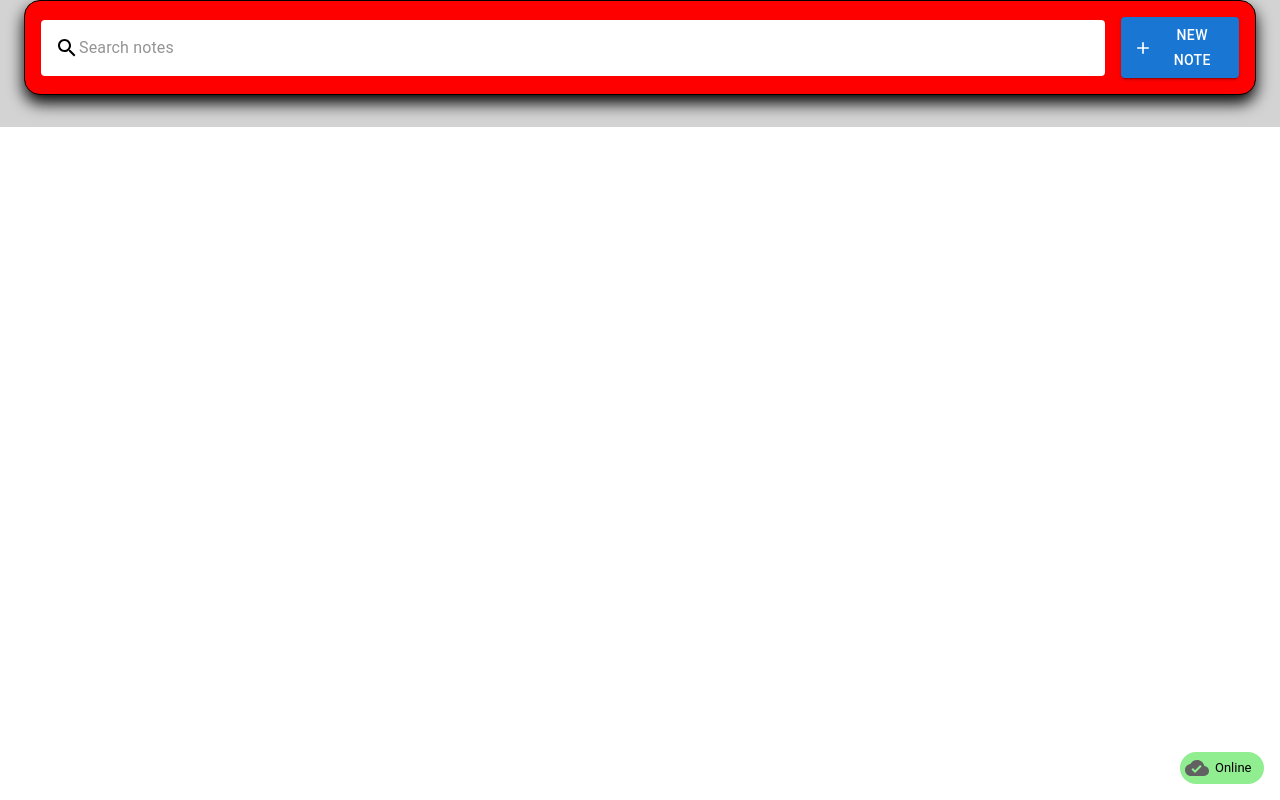
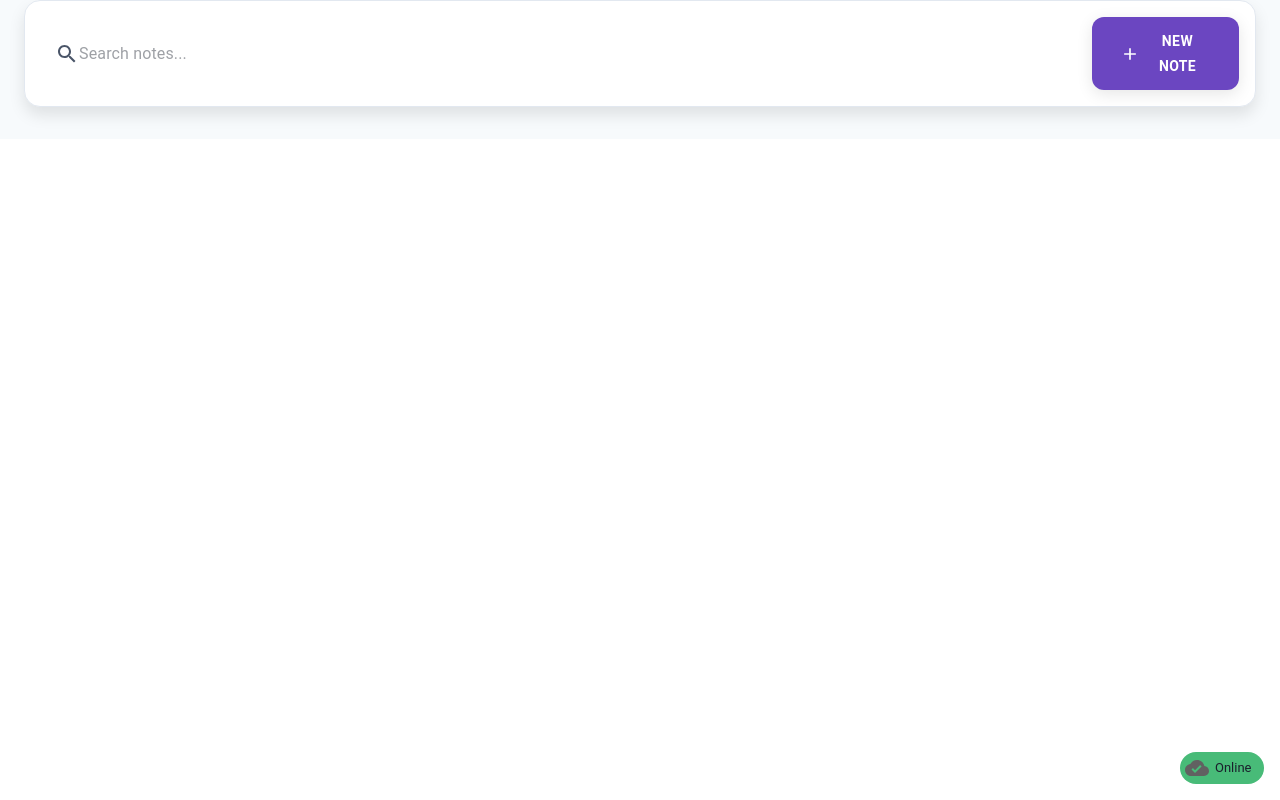
Before and after one commit to Aman1131145/notlify, a React (Create React App) app: page / in a window 1280 px wide. Built offline with nearby package versions, Linux system fonts and the light colour scheme.

Commit message:
Added centralized colors

```diff
--- a/src/components/IsOnline.js
+++ b/src/components/IsOnline.js
@@ -2,6 +2,7 @@ import { CloudDone } from '@mui/icons-material'
 import { Box, Chip } from '@mui/material'
 import React from 'react'
 import { pulse } from '../assets/Animations'
+import { colors } from '../theme/colors'
 
 function IsOnline() {
     return (
@@ -9,14 +10,14 @@ function IsOnline() {
             sx={{ position: 'fixed', bottom: 16, right: 16, display: 'flex', gap: 2 }}
         >
             <Chip
-            icon={<CloudDone/>}
-            label={'Online'}
-            sx={{
-                animation: `${pulse} 2s infinite`,
-                backdropFilter: 'blur(12px)',
-                bgcolor: 'lightgreen',
-                color: 'black'
-            }}
+                icon={<CloudDone />}
+                label={'Online'}
+                sx={{
+                    animation: `${pulse} 2s infinite`,
+                    backdropFilter: 'blur(12px)',
+                    bgcolor: colors.status.online,
+                    color: colors.text.primary
+                }}
             />
         </Box>
     )
--- a/src/components/NoteList.js
+++ b/src/components/NoteList.js
@@ -1,16 +1,19 @@
 import React, { useEffect, useState } from 'react'
 import { Card, CardActions, CardContent, Chip, Container, Dialog, Grid, IconButton, Paper, Typography, Zoom } from '@mui/material'
 import SearchNote from './SearchNote';
-import { CloudDone, Delete } from '@mui/icons-material';
+import { CloudDone, CloudOff, Delete } from '@mui/icons-material';
 import NoteEditor from './NoteEditor';
 import db from '../utils/db';
 import { syncNotes } from '../utils/sync';
+import { cardHover } from '../assets/Animations';
+import { colors } from '../theme/colors';
 
 function NoteList() {
     const [notes, setNotes] = useState([]);
     const [selectedNote, setSelectedNote] = useState(null)
     const [isEditorOpen, setIsEditorOpen] = useState(false)
     const [isOnline, setIsOnline] = useState(navigator.onLine);
+    const [searchTerm, setSearchTerm] = useState('');
 
     useEffect(() => {
         const updateOnlineStatus = () => setIsOnline(navigator.onLine);
@@ -77,26 +80,35 @@ function NoteList() {
     return (
         <Container maxWidth="xl" sx={{
             height: '100%',
-            backgroundColor: 'lightgray'
+            backgroundColor: colors.background.default
         }}>
             <SearchNote
                 search={searchNote}
                 createNote={() => setIsEditorOpen(true)}
+                searchTerm={searchTerm}
+                setSearchTerm={setSearchTerm}
             />
             <Grid container spacing={3}>
-                {notes.map((note) => (
+                {notes.filter(note =>
+                    `${note.title} ${note.content}`.toLowerCase().includes(searchTerm.toLowerCase())
+                ).map((note, index) => (
                     <Grid item xs={12} sm={6} md={4} key={note.id}>
-                        <Zoom in={true}>
+                        <Zoom in={true} style={{ transitionDelay: `${index * 50}ms` }}>
                             <Card
                                 sx={{
-                                    background: 'red',
-                                    border: '1px solid black',
+                                    background: colors.components.card.background,
+                                    border: `1px solid ${colors.components.card.border}`,
                                     height: '100%',
                                     display: 'flex',
                                     flexDirection: 'column',
                                     borderRadius: '1rem',
                                     backdropFilter: 'blur(1rem)',
                                     transition: 'all 0.2s',
+                                    '&:hover': {
+                                        animation: `${cardHover} 0.3s ease-out forwards`,
+                                        boxShadow: `0 0.5rem 1rem ${colors.ui.hover}`,
+                                        background: colors.components.card.hover
+                                    }
                                 }}
                             >
                                 <CardContent
@@ -105,7 +117,6 @@ function NoteList() {
                                         cursor: 'pointer'
                                     }}
                                     onClick={() => {
-                                        console.log('Opening note:', note);
                                         setSelectedNote(note);
                                         setIsEditorOpen(true);
                                     }}
@@ -114,14 +125,14 @@ function NoteList() {
                                         variant='h6'
                                         sx={{
                                             fontWeight: '800',
-                                            background: 'purple',
+                                            color: colors.primary.main,
                                             mb: 2
                                         }}
                                     >
                                         {note.title || 'Untitled Note'}
                                     </Typography>
                                     <Typography variant="body2" sx={{
-                                        color: 'yellow',
+                                        color: colors.text.secondary,
                                         mb: 2,
                                         overflow: 'hidden',
                                         display: '-webkit-box',
@@ -130,7 +141,7 @@ function NoteList() {
                                     }}>
                                         {note.content || 'No content yet...'}
                                     </Typography>
-                                    <Typography variant="caption" sx={{}}>
+                                    <Typography variant="caption" sx={{ color: colors.text.secondary }}>
                                         {new Date(note.updatedAt).toLocaleString()}
                                     </Typography>
                                 </CardContent>
@@ -138,13 +149,15 @@ function NoteList() {
                                     sx={{ p: 2, justifyContent: 'space-between' }}
                                 >
                                     <Chip
-                                        icon={<CloudDone />}
-                                        label={note.syncStatus || 'synced'}
+                                        icon={note.syncStatus === 'synced' ? <CloudDone /> : <CloudOff />}
+                                        label={note.syncStatus}
                                         size='small'
                                         sx={{
-                                            bgcolor: 'white',
-                                            border: '1px solid black',
-                                            color: 'black'
+                                            bgcolor: note.syncStatus === 'synced'
+                                                ? colors.status.synced
+                                                : colors.status.unsynced,
+                                            border: `1px solid ${colors.ui.border}`,
+                                            color: colors.background.paper
                                         }}
                                     />
                                     <IconButton
@@ -176,7 +189,7 @@ function NoteList() {
                         maxHeight: '90vh',
                         borderRadius: '1rem',
                         overflow: 'hidden',
-                        background: 'white'
+                        background: colors.background.paper
                     }
                 }}
             >
--- a/src/components/SearchNote.js
+++ b/src/components/SearchNote.js
@@ -1,19 +1,19 @@
 import { Box, Button, Paper, TextField } from '@mui/material'
 import { Add, Search } from '@mui/icons-material'
 import React, { useState } from 'react'
+import { colors } from '../theme/colors'
 
-function SearchNote({search, createNote}) {
-    const [searchTerm, setSearchTerm] = useState('');
+function SearchNote({ search, createNote, searchTerm, setSearchTerm }) {
     return (
         <Box sx={{ mb: 4 }}>
             <Paper
                 sx={{
                     p: 2,
                     borderRadius: '1rem',
-                    background: 'red',
+                    background: colors.components.searchBar.background,
                     backdropFilter: 'blur(1rem)',
-                    boxShadow: '0 0.5rem 1rem black',
-                    border: '1px solid black'
+                    boxShadow: '0 0.5rem 1rem rgba(0,0,0,0.1)',
+                    border: `1px solid ${colors.components.searchBar.border}`
                 }}
             >
                 <Box
@@ -26,17 +26,17 @@ function SearchNote({search, createNote}) {
                     <TextField
                         fullWidth
                         variant='outlined'
-                        placeholder='Search notes'
+                        placeholder='Search notes...'
                         value={searchTerm}
                         onChange={(e) => setSearchTerm(e.target.value)}
                         InputProps={{
-                            startAdornment: <Search sx={{ color: 'black' }} />,
+                            startAdornment: <Search sx={{ color: colors.text.secondary }} />,
                             sx: {
-                                borderRadius: '0.75 rem',
-                                bgcolor: 'white',
+                                borderRadius: '0.75rem',
+                                bgcolor: colors.background.paper,
                                 '& fieldset': { border: 'none' },
                                 '& input': {
-                                    color: 'black'
+                                    color: colors.text.primary
                                 }
                             }
                         }}
@@ -45,6 +45,21 @@ function SearchNote({search, createNote}) {
                         variant='contained'
                         startIcon={<Add />}
                         onClick={createNote}
+                        sx={{
+                            borderRadius: '0.75rem',
+                            px: 4,
+                            py: 1.5,
+                            background: colors.primary.main,
+                            boxShadow: '0 0.25rem 1rem rgba(0,0,0,0.1)',
+                            '&:hover': {
+                                transform: 'translateY(-2px)',
+                                boxShadow: '0 0.4rem 1rem rgba(0,0,0,0.2)',
+                                background: colors.primary.dark
+                            },
+                            transition: 'all 0.2s',
+                            fontWeight: 'bold',
+                            color: colors.background.paper
+                        }}
                     >
                         New Note
                     </Button>
--- /dev/null
+++ b/src/theme/colors.js
@@ -0,0 +1,92 @@
+export const colors = {
+    // Primary colors
+    primary: {
+        main: '#6B46C1', // Purple
+        light: '#9F7AEA',
+        dark: '#553C9A',
+    },
+    // Secondary colors
+    secondary: {
+        main: '#48BB78', // Green
+        light: '#68D391',
+        dark: '#38A169',
+    },
+    // Background colors
+    background: {
+        default: '#F7FAFC',
+        paper: '#FFFFFF',
+        card: '#EDF2F7',
+    },
+    // Text colors
+    text: {
+        primary: '#1A202C',
+        secondary: '#4A5568',
+        disabled: '#A0AEC0',
+    },
+    // Status colors
+    status: {
+        online: '#48BB78', // Green
+        offline: '#E53E3E', // Red
+        synced: '#48BB78', // Green
+        unsynced: '#E53E3E', // Red
+    },
+    // UI Element colors
+    ui: {
+        border: '#E2E8F0',
+        divider: '#EDF2F7',
+        hover: '#EBF4FF',
+        active: '#BEE3F8',
+    },
+    // Component specific colors
+    components: {
+        noteEditor: {
+            background: '#F7FAFC',
+            header: '#EDF2F7',
+            toolbar: '#E2E8F0',
+        },
+        searchBar: {
+            background: '#FFFFFF',
+            border: '#E2E8F0',
+        },
+        card: {
+            background: '#FFFFFF',
+            border: '#E2E8F0',
+            hover: '#EBF4FF',
+        },
+    },
+};
+
+// Theme configuration for Material-UI
+export const theme = {
+    palette: {
+        primary: colors.primary,
+        secondary: colors.secondary,
+        background: colors.background,
+        text: colors.text,
+    },
+    components: {
+        MuiChip: {
+            styleOverrides: {
+                root: {
+                    borderRadius: '0.5rem',
+                },
+            },
+        },
+        MuiButton: {
+            styleOverrides: {
+                root: {
+                    borderRadius: '0.75rem',
+                    textTransform: 'none',
+                    fontWeight: 'bold',
+                },
+            },
+        },
+        MuiCard: {
+            styleOverrides: {
+                root: {
+                    borderRadius: '1rem',
+                },
+            },
+        },
+    },
+};
```
Also changed, not shown: src/components/NoteEditor.js (+31 -24 lines).
